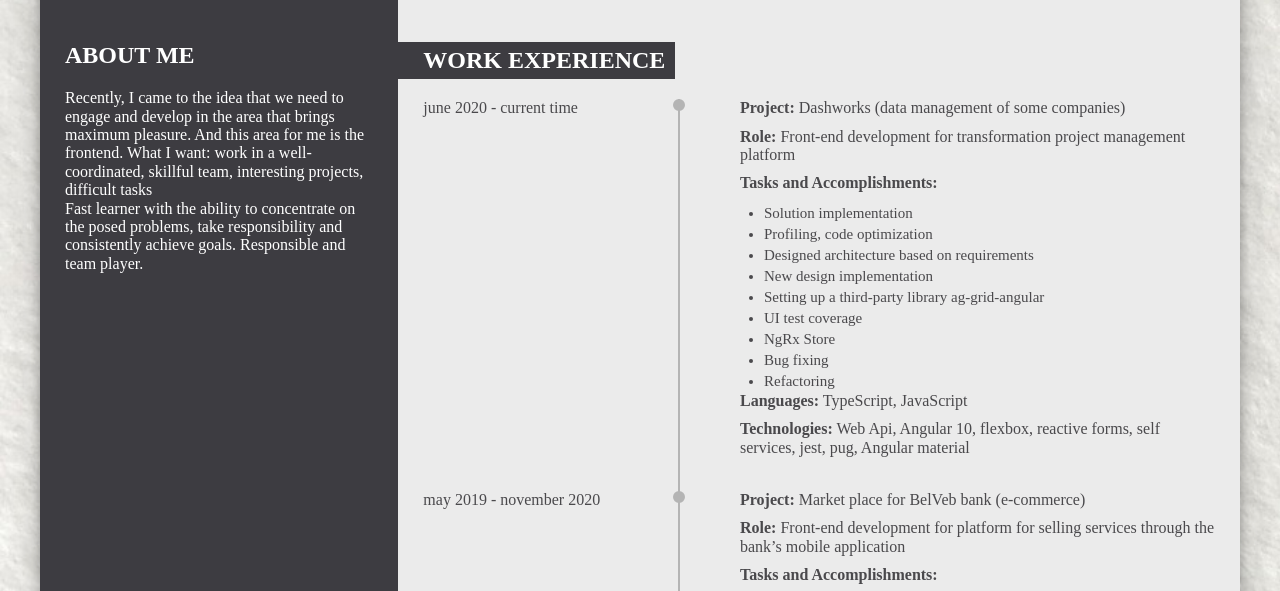
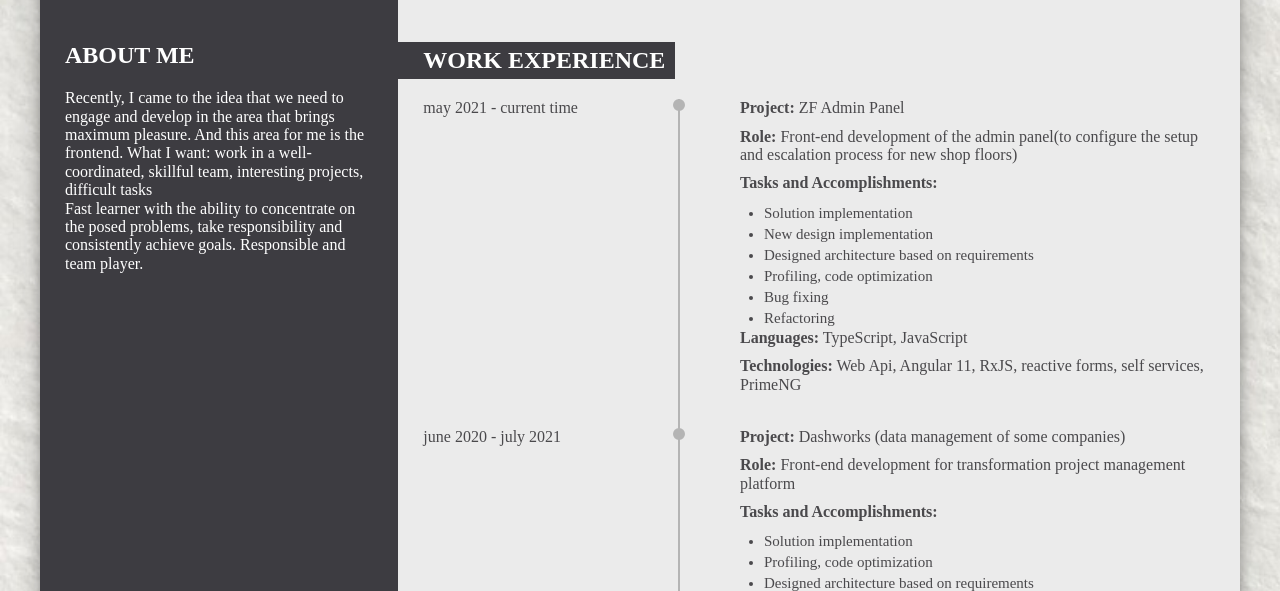
Before and after one commit to tsed-alex/my-cv, a website: page index.html in a window 1280 px wide. Shown: the part 222-813 px from the top of the page. Drawn offline with Linux system fonts and the light colour scheme; files whose address does not match are found by name.

Commit message:
update 31.08.2021

```diff
--- a/index.html
+++ b/index.html
@@ -51,7 +51,25 @@
       <section class="container__right-column">
         <h2>WORK EXPERIENCE</h2>
         <div class="tab-col">
-          <div class="tab-col__left">june 2020 - current time</div>
+          <div class="tab-col__left">may 2021 - current time</div>
+          <div class="tab-col__right">
+            <p><b>Project:</b> ZF Admin Panel</p>
+            <p><b>Role:</b> Front-end development of the admin panel(to configure the setup and escalation process for new shop floors)</p>
+            <p><b>Tasks and Accomplishments:</b></p>
+            <ul class="work-experience-list">
+              <li class="work-experience-list__item">Solution implementation</li>
+              <li class="work-experience-list__item">New design implementation</li>
+              <li class="work-experience-list__item">Designed architecture based on requirements</li>
+              <li class="work-experience-list__item">Profiling, code optimization</li>
+              <li class="work-experience-list__item">Bug fixing</li>
+              <li class="work-experience-list__item">Refactoring</li>
+            </ul>
+            <p><b>Languages:</b> TypeScript, JavaScript</p>
+            <p><b>Technologies:</b> Web Api, Angular 11, RxJS, reactive forms, self services, PrimeNG</p>
+          </div>
+        </div>
+        <div class="tab-col">
+          <div class="tab-col__left">june 2020 - july 2021</div>
           <div class="tab-col__right">
             <p><b>Project:</b> Dashworks (data management of some companies)</p>
             <p><b>Role:</b> Front-end development for transformation project management platform</p>
```
